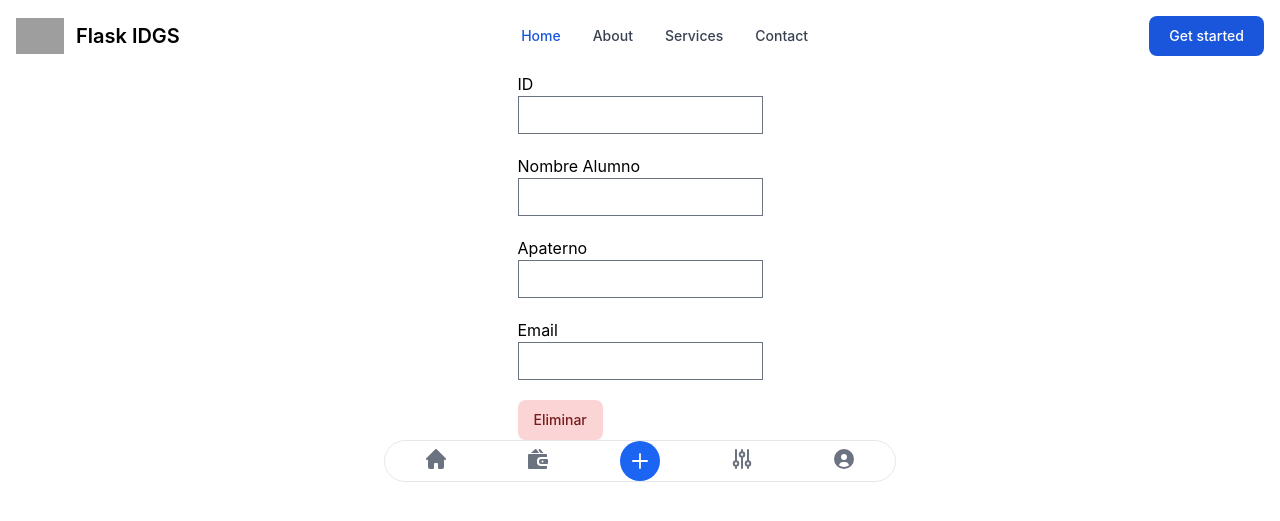
After one commit to IDGS-802-22001023/FlaskBDIDGS802, a Flask app: template templates/eliminar.html in a window 1280 px wide. The commit adds this page. Shown: the top 521 px of the page. Run offline with Flask 3, Linux system fonts and the light colour scheme; the template is opened without the code that fills it: values that come from a table or form of the project are taken from there, others are empty; some libraries are stand-ins or nearby versions; grey boxes are pictures that could not be loaded.

Commit message:
ABC completo 25/02/2026

```diff
--- a/app.py
+++ b/app.py
@@ -4,13 +4,15 @@ from flask_wtf.csrf import CSRFProtect
 from config import DevelopmentConfig
 from flask import g
 import forms
+
+from flask_migrate import Migrate
 from models import db
 from models import Alumnos
 
 app = Flask(__name__)
 app.config.from_object(DevelopmentConfig)
 db.init_app(app)
-csrf = CSRFProtect()
+migrate=Migrate(app,db)
 
 @app.errorhandler(404)
 def pageNotFound(e):
@@ -35,6 +37,7 @@ def alumnos():
         )
         db.session.add(alum)
         db.session.commit()
+        return redirect(url_for('index'))
     return render_template("alumnos.html",form=create_form)
 
 @app.route("/detalles",methods=["GET","POST"])
@@ -69,8 +72,25 @@ def modificar():
         db.session.commit()
     return render_template("modificar.html",form=create_form,nombre=create_form.nombre.data, apaterno = create_form.aPaterno.data, email=create_form.email.data)
 
+@app.route("/eliminar",methods=["GET","POST"])
+def eliminar():
+    create_form=forms.UserForm(request.form)
+    if request.method=='GET':
+        id = request.args.get('id')
+        alum= db.session.query(Alumnos).filter(Alumnos.id==id).first()
+        create_form.id.data=request.args.get('id')
+        create_form.nombre.data=alum.nombre
+        create_form.aPaterno.data=alum.apaterno
+        create_form.email.data=alum.email
+    if request.method=='POST':
+        id = create_form.id.data
+        alum= db.session.query(Alumnos).get(id)
+        db.session.delete(alum)
+        db.session.commit()
+        return redirect(url_for('index'))
+    return render_template("eliminar.html",form=create_form)
+
 if __name__ == '__main__':
-    csrf.init_app(app)
     with app.app_context():
         db.create_all()
     app.run(debug=True)
--- /dev/null
+++ b/templates/eliminar.html
@@ -0,0 +1,30 @@
+{% extends "layout.html" %}
+{% block container %}
+{% import "_macros.html" as macros %}
+
+<form class="max-w-sm mx-auto mt-5" method="post" unvalidated>
+    {{form.csrf_token}}
+    <input type="hidden" name="csrf_token" value="{{csrf_token()}}">
+    <div class="mb-5">
+        {{macros.campoNuevo(form.id, class="block mb-2.5 text-sm font-medium text-heading")}}
+    </div>
+    <div class="mb-5">
+        {{macros.campoNuevo(form.nombre, class="block mb-2.5 text-sm font-medium text-heading")}}
+    </div>
+    <div class="mb-5">
+        {{macros.campoNuevo(form.aPaterno, class="block mb-2.5 text-sm font-medium text-heading")}}
+    </div>
+    <div class="mb-5">
+        {{macros.campoNuevo(form.email, class="block mb-2.5 text-sm font-medium text-heading")}}
+    </div>
+    <button type="submit" class="text-red-900 bg-red-200 hover:bg-red-300
+           focus:ring-4 focus:ring-red-100
+           shadow-sm font-medium leading-5
+           rounded-lg text-sm px-4 py-2.5
+           transition-all duration-200 ease-in-out
+           focus:outline-none">
+        Eliminar
+    </button>
+</form>
+
+{% endblock %}
--- a/templates/index.html
+++ b/templates/index.html
@@ -57,7 +57,7 @@
                     </td>
 
                     <td class="px-6 py-4 text-center">
-                        <a href="/eliminar/{{ alum.id }}"
+                        <a href="/eliminar?id={{ alum.id }}"
                             onclick="return confirm('¿Estás seguro de eliminar este registro?')"
                             class="inline-flex items-center justify-center bg-red-200 hover:bg-red-300 text-red-800 font-medium rounded-xl text-xs px-4 py-2 transition">
                             Eliminar
```
Also changed, not shown: templates/alumnos.html (+8 -2 lines), templates/modificar.html (+11 -4 lines), 3 other files.
